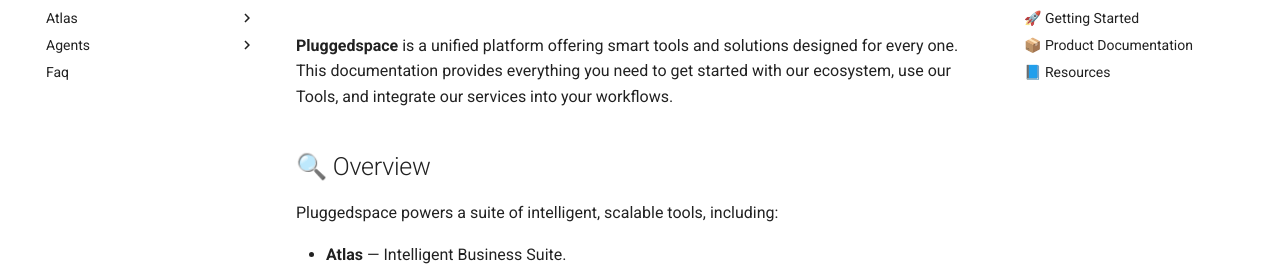
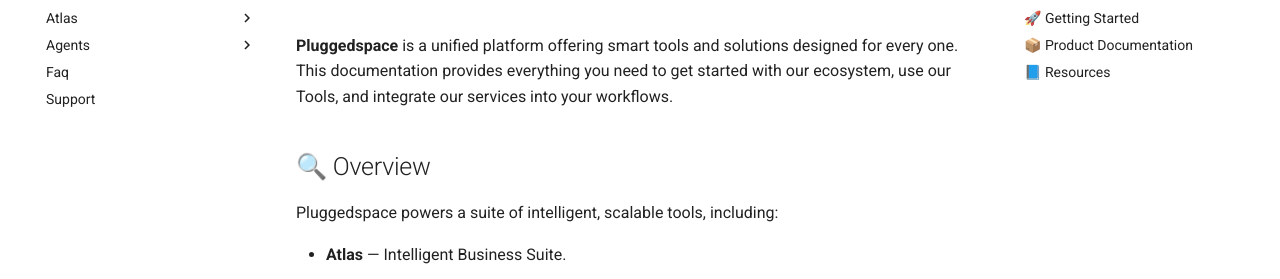
Before and after one commit to pluggedspace/pluggedspace-docs, an MkDocs documentation site: the page built from docs/index.md, in a window 1280 px wide. Shown: the part 147-426 px from the top of the page. Built offline with MkDocs 1.6.1 and Material for MkDocs 9.7.7, drawn with Linux system fonts in a browser that asks for light colours.

Commit message:
Update mkdocs.yml

```diff
--- a/mkdocs.yml
+++ b/mkdocs.yml
@@ -47,3 +47,4 @@ nav:
       - Usage: agents/usage.md
 
   - Faq: faq.md
+  - Support: support.md
```
